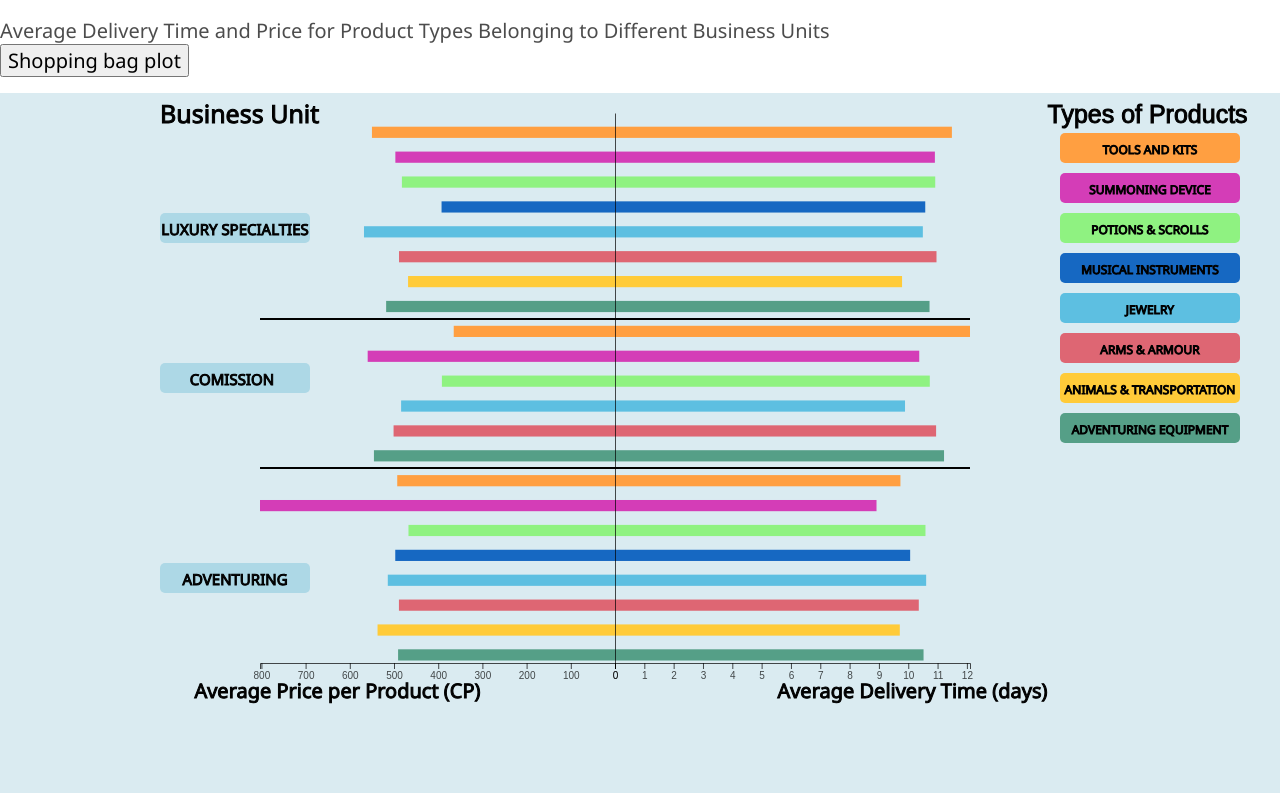
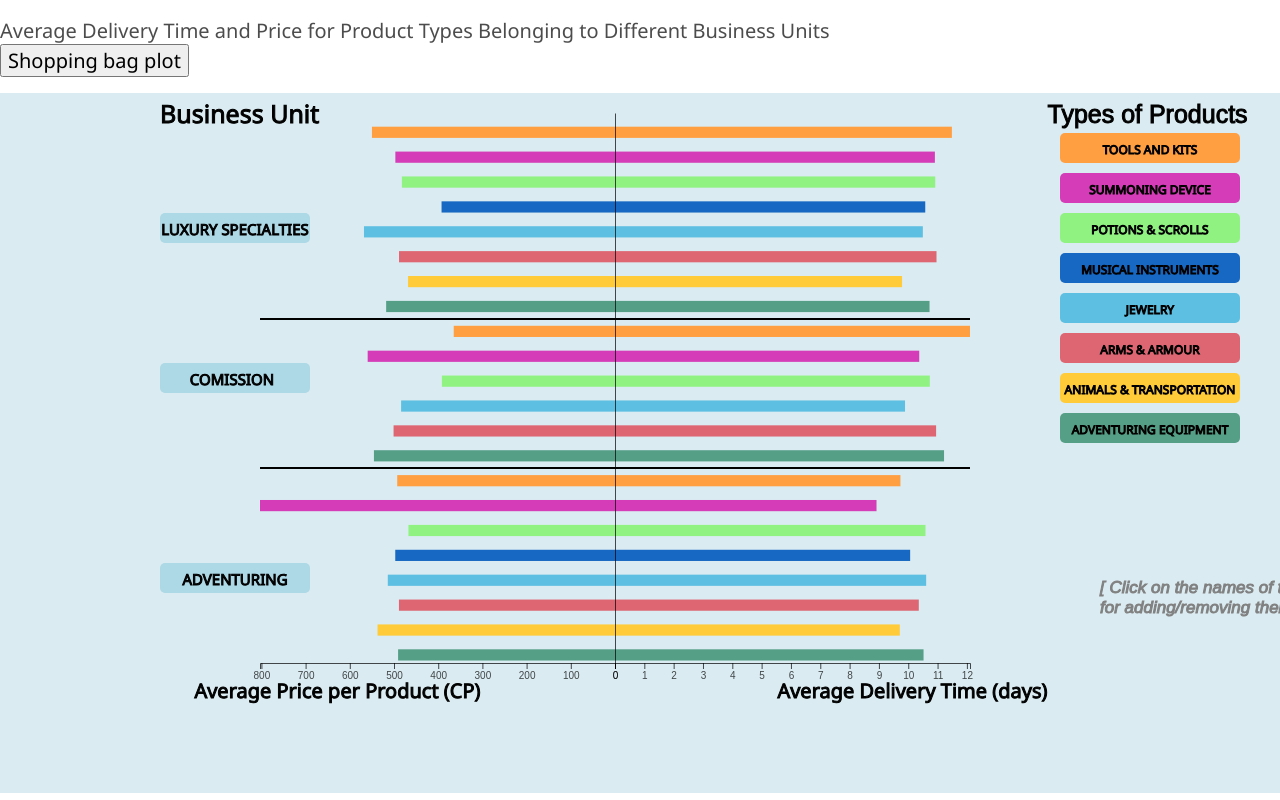
Before and after one commit to inezhao/DataVisualization, a SvelteKit app: page /violin in a window 1280 px wide. Shown: the top 800 px of the page. Built offline with nearby package versions, Linux system fonts and the light colour scheme.

Commit message:
add descriptions

```diff
--- a/src/routes/violin/+page.svelte
+++ b/src/routes/violin/+page.svelte
@@ -742,7 +742,14 @@
 	&nbsp&nbsp&nbsp&nbsp&nbsp&nbsp&nbsp&nbsp&nbsp&nbsp&nbsp&nbsp;
 	<button type="submit" onclick="location.href = '../';">Shopping bag plot</button>
 </h2>
-<svg id="chart" style="background-color:#daebf1"></svg>
+<svg id="chart" style="background-color:#daebf1">
+	<text id="description" x={1100} y={500} font-size={17} font-style="italic">
+        [ Click on the names of the Business Units or Types of Products
+      </text>
+	  <text id="description" x={1100} y={520} font-size={17} font-style="italic">
+        for adding/removing them from the plot ]
+      </text>
+</svg>
 
 <style>
 	h2{
@@ -751,4 +758,8 @@
 		stroke:black;
 		font-size: 125%;
     }
+	#description {
+      stroke: gray;
+      fill: gray;
+    }
 </style>
```
Also changed, not shown: src/routes/+page.svelte (+7 -0 lines).
